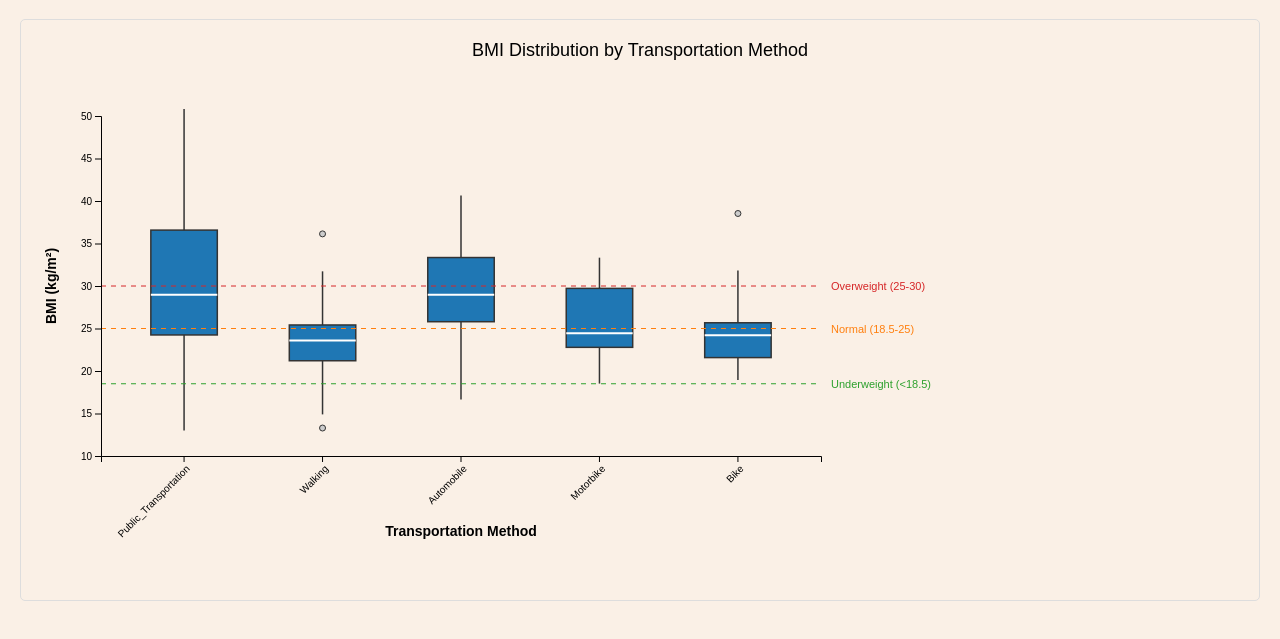
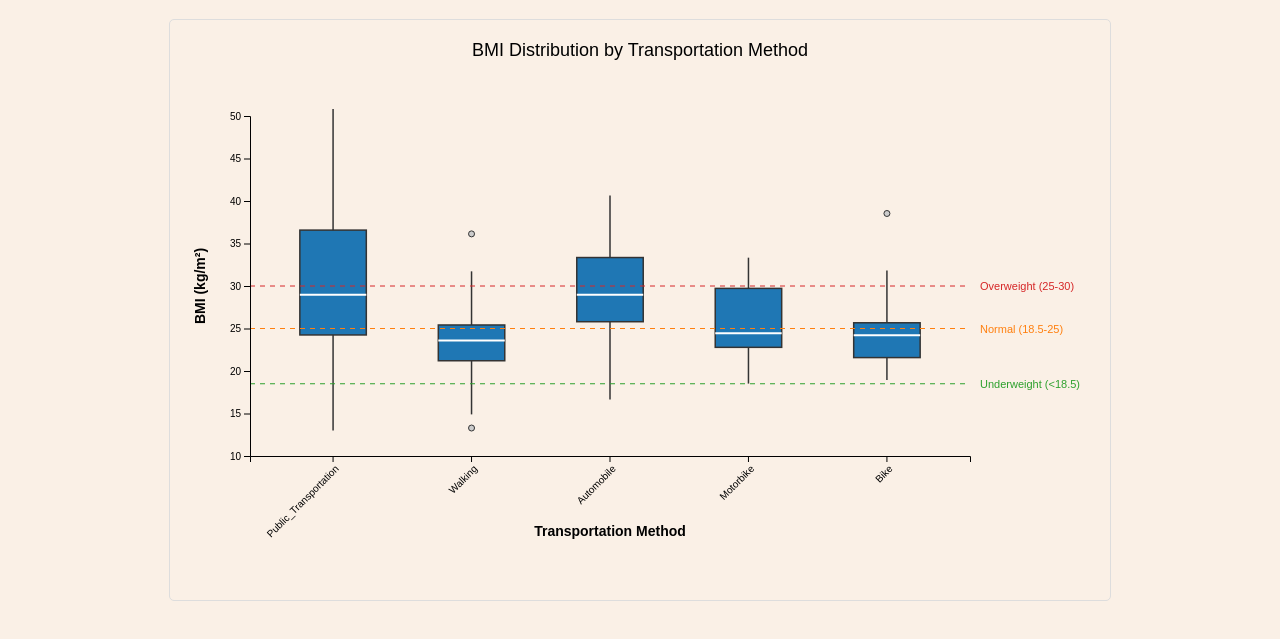
Before and after one commit to Sadfahlsdj/ds4200-project, a plain HTML site: page d3_image.html in a window 1280 px wide. Shown: the part 61-700 px from the top of the page. Drawn offline with nearby package versions, Linux system fonts and the light colour scheme.

Commit message:
Update d3_image.html

```diff
--- a/d3_image.html
+++ b/d3_image.html
@@ -60,12 +60,20 @@
             font-size: 11px;
             pointer-events: none;
         }
+        .center {
+    display: flex;
+    justify-content: center;
+}
+
     </style>
 </head>
 <body>
 <h1>BMI Distribution by Transportation Method</h1>
 <div id="error"></div>
-<div id="chart"></div>
+<div class="center">
+  <div id="chart"></div>
+</div>
+
 
 <script>
     function logError(message) {
```
